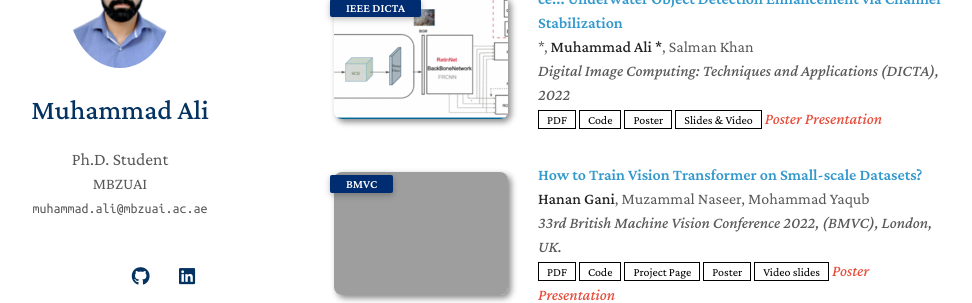
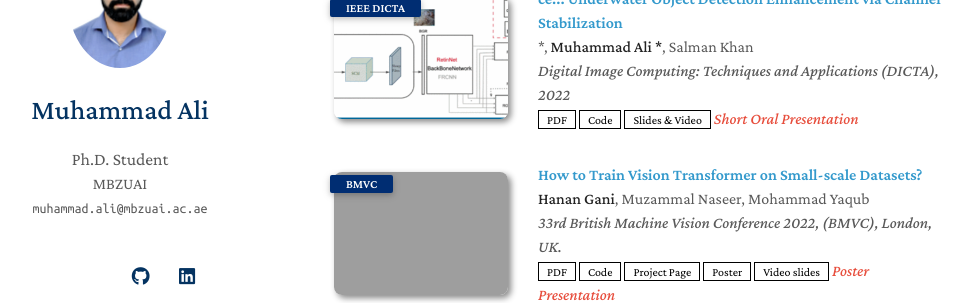
Before and after one commit to aliman80/aliman80.github.io, a Jekyll site: the page built from index.md, in a window 1280 px wide and 900 px high, scrolled down 1222 px. Shown: the part 150-453 px from the top of the window, without its empty margins (156-1128 px from the left). Built offline with Jekyll 4.4.1, drawn with Linux system fonts in a browser that asks for light colours; a style sheet for code colours, icons or effects is not loaded; our own code applies the rules of GitHub Pages for plain Markdown files.

Commit message:
Update publications.md

```diff
--- a/_includes/publications.md
+++ b/_includes/publications.md
@@ -113,9 +113,8 @@ Underwater Object Detection Enhancement via Channel Stabilization</a></div>
     <div class="links">
       <a href="https://ieeexplore.ieee.org/document/10034594" class="btn btn-sm z-depth-0" role="button" target="_blank" style="font-size:12px;">PDF</a>
       <a href="https://github.com/aliman80" class="btn btn-sm z-depth-0" role="button" target="_blank" style="font-size:12px;">Code</a>
-      <a href="https://neurips.cc/media/PosterPDFs/NeurIPS%202023/72406.png?t=1701518650.4223518" class="btn btn-sm z-depth-0" role="button" target="_blank" style="font-size:12px;">Poster</a>
       <a href="https://neurips.cc/virtual/2023/poster/72406" class="btn btn-sm z-depth-0" role="button" target="_blank" style="font-size:12px;">Slides & Video</a>
-      <strong><i style="color:#e74d3c">Poster Presentation</i></strong>
+      <strong><i style="color:#e74d3c">Short Oral Presentation</i></strong>
     </div>
   </div>
 </div>
```
